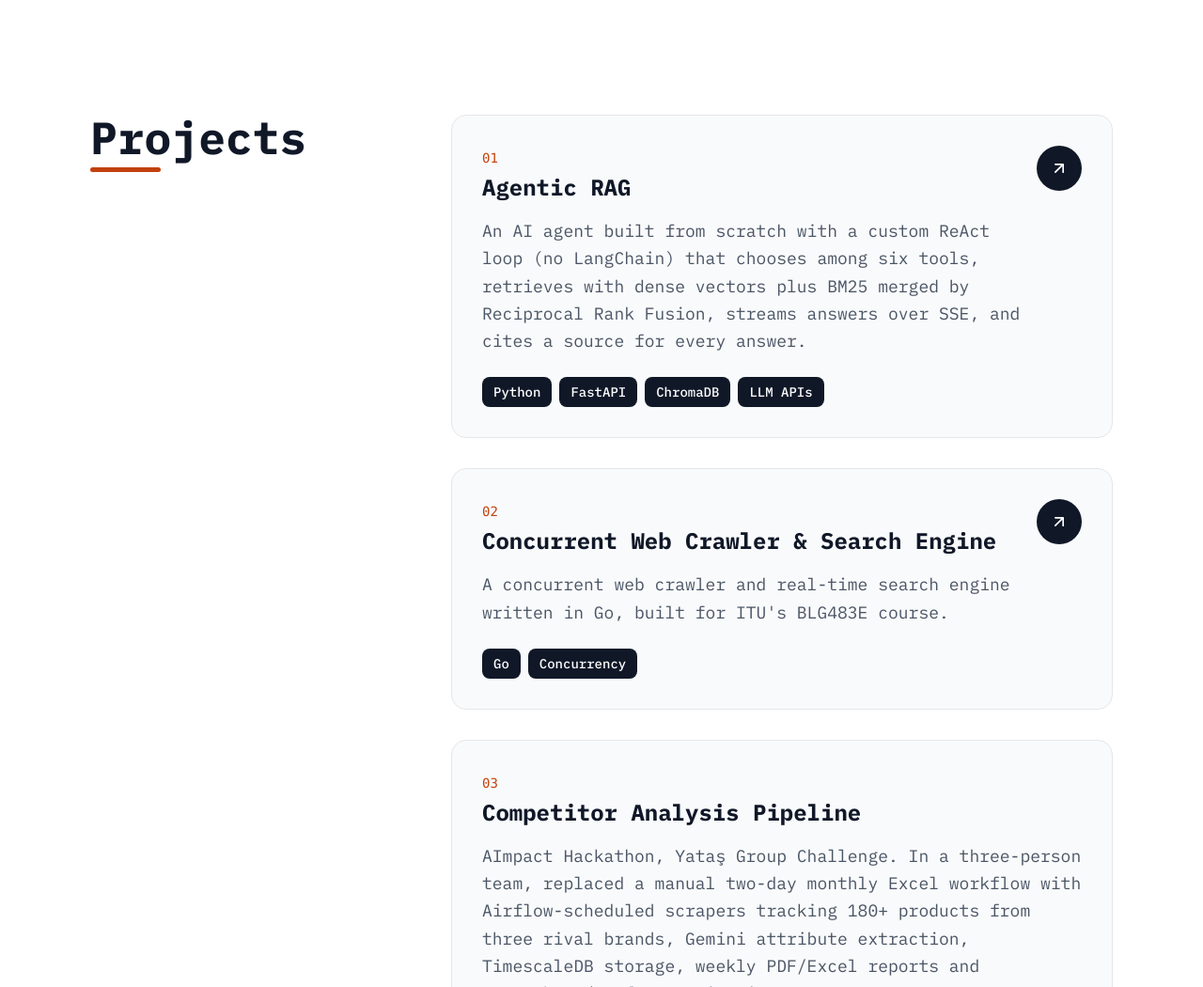
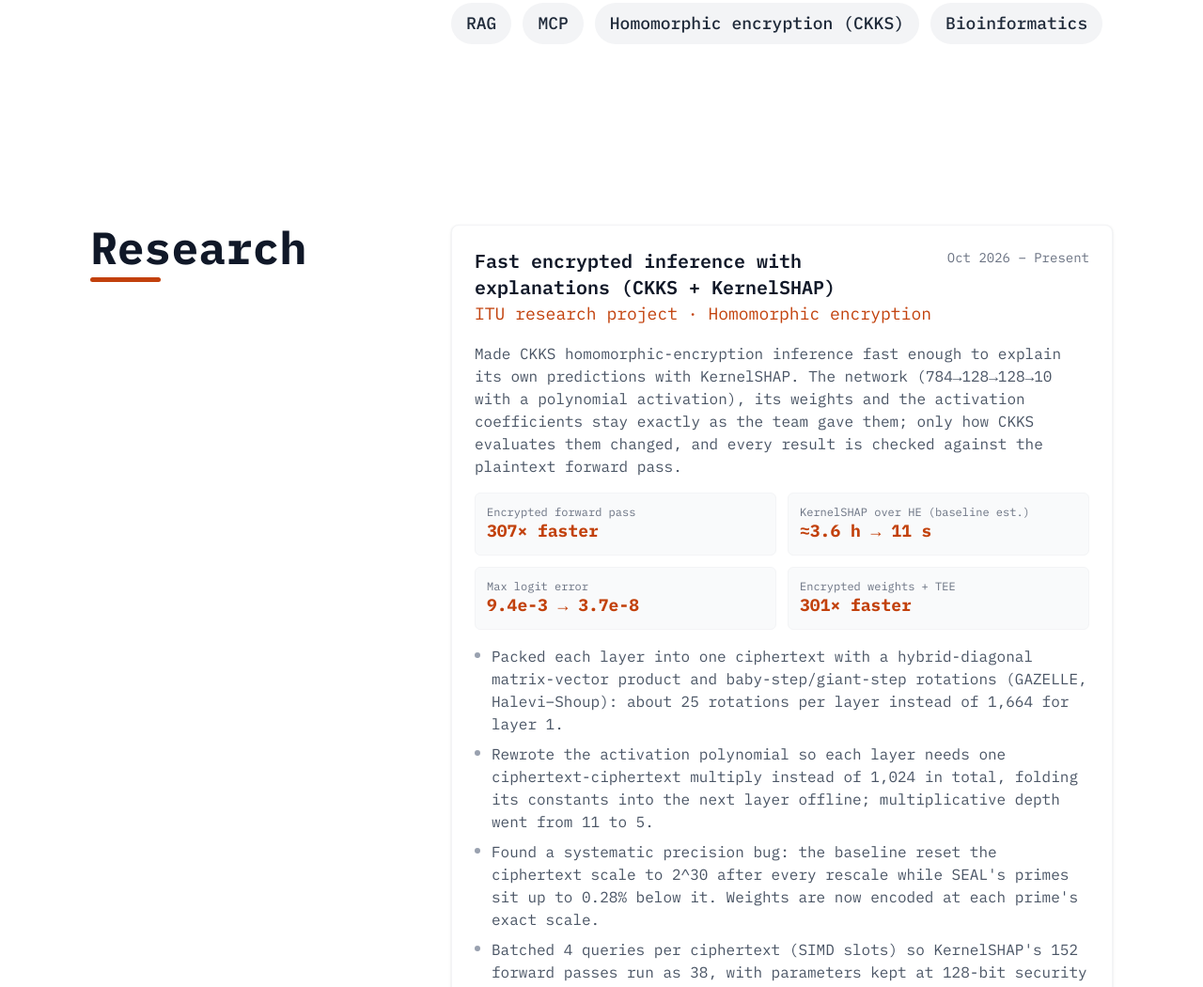
Before and after one commit to ceydaakin/personal-website, an Astro site: page / in a window 1280 px wide. Shown: the part 1750-2800 px from the top of the page at 94% size. Built offline with nearby package versions, Linux system fonts and the light colour scheme; Astro itself is replaced by a stand-in of ours.

Commit message:
feat: add Research section with CKKS inference and Lactobacillus genomics
The site listed engineering work only; the two research tracks were
missing.

New Research section (component + config array, linked from header and
footer nav), placed before Projects:
- CKKS + KernelSHAP: measured numbers from the research repo's README
  (Apple Silicon, single core, Pyfhel 3.5.0): 307x faster encrypted
  forward, 301x for encrypted weights + TEE, logit error 9.4e-3 to
  3.7e-8, KernelSHAP from an estimated 3.6 h to 11 s. Repo is private,
  so no code link; partner and team names left out.
- Comparative genomics: 30-genome lactic acid bacteria pipeline from
  the CV entry and the public genomics-pipeline repo, linked.

Metric tiles use two columns: four columns wrapped values like
"3.6 h -> 11 s" in the monospace face at 1024-1280 px.

Verified: astro build; no clipped headings or tiles and no horizontal
scroll from 360 to 1536 px.

```diff
--- a/src/components/Footer.astro
+++ b/src/components/Footer.astro
@@ -1,6 +1,7 @@
 ---
 import { siteConfig } from "../config";
 
+const hasResearch = siteConfig.research && siteConfig.research.length > 0;
 const hasProjects = siteConfig.projects && siteConfig.projects.length > 0;
 const hasExperience = siteConfig.experience && siteConfig.experience.length > 0;
 const hasEducation = siteConfig.education && siteConfig.education.length > 0;
@@ -131,6 +132,16 @@ const hasEducation = siteConfig.education && siteConfig.education.length > 0;
             >About</a
           >
           {
+            hasResearch && (
+              <a
+                href="#research"
+                class="text-sm text-gray-600 hover:text-gray-800 transition-colors"
+              >
+                Research
+              </a>
+            )
+          }
+          {
             hasProjects && (
               <a
                 href="#projects"
--- a/src/components/Header.astro
+++ b/src/components/Header.astro
@@ -1,6 +1,7 @@
 ---
 import { siteConfig } from "../config";
 
+const hasResearch = siteConfig.research && siteConfig.research.length > 0;
 const hasProjects = siteConfig.projects && siteConfig.projects.length > 0;
 const hasExperience = siteConfig.experience && siteConfig.experience.length > 0;
 const hasEducation = siteConfig.education && siteConfig.education.length > 0;
@@ -20,6 +21,18 @@ const hasEducation = siteConfig.education && siteConfig.education.length > 0;
           About
         </a>
       </li>
+      {
+        hasResearch && (
+          <li>
+            <a
+              href="#research"
+              class="text-gray-700 hover:text-black transition-colors font-medium"
+            >
+              Research
+            </a>
+          </li>
+        )
+      }
       {
         hasProjects && (
           <li>
--- /dev/null
+++ b/src/components/Research.astro
@@ -0,0 +1,92 @@
+---
+import { siteConfig } from "../config";
+const hasResearch = siteConfig.research && siteConfig.research.length > 0;
+---
+
+{
+  hasResearch && (
+    <section id="research" class="p-8 sm:p-12 md:p-16 lg:p-24">
+      <div>
+        <div class="grid grid-cols-1 lg:grid-cols-12 gap-8 lg:gap-16 items-start">
+          <div class="lg:col-span-4">
+            <h2 class="text-3xl sm:text-4xl md:text-5xl lg:text-4xl xl:text-5xl 2xl:text-6xl font-bold text-gray-900">
+              Research
+            </h2>
+            <div
+              class="w-[75px] h-[5px] mt-2 rounded-full"
+              style={`background-color: ${siteConfig.accentColor}`}
+            />
+          </div>
+
+          <div class="lg:col-span-8">
+            <div class="space-y-8">
+              {siteConfig.research.map((item) => (
+                <article class="bg-white rounded-lg shadow-sm border border-gray-100 p-4 sm:p-5 md:p-6">
+                  <div class="flex flex-col sm:flex-row sm:items-start sm:justify-between gap-2 mb-4">
+                    <div>
+                      <h3 class="text-lg sm:text-xl font-semibold text-gray-900">
+                        {item.title}
+                      </h3>
+                      <p class="text-base sm:text-lg" style={`color: ${siteConfig.accentColor}`}>
+                        {item.group}
+                      </p>
+                    </div>
+                    <span class="text-xs sm:text-sm text-gray-500 sm:whitespace-nowrap">
+                      {item.dateRange}
+                    </span>
+                  </div>
+
+                  <p class="text-sm sm:text-base text-gray-600 mb-4">{item.summary}</p>
+
+                  {item.metrics && item.metrics.length > 0 && (
+                    <dl class="grid grid-cols-1 sm:grid-cols-2 gap-3 mb-4">
+                      {item.metrics.map((m) => (
+                        <div class="rounded-md bg-gray-50 border border-gray-100 p-3">
+                          <dt class="text-xs text-gray-500">{m.label}</dt>
+                          <dd class="text-lg font-bold leading-snug tabular-nums" style={`color: ${siteConfig.accentColor}`}>
+                            {m.value}
+                          </dd>
+                        </div>
+                      ))}
+                    </dl>
+                  )}
+
+                  <ul class="space-y-2">
+                    {item.bullets.map((bullet) => (
+                      <li class="flex items-start">
+                        <span class="inline-block w-1.5 h-1.5 rounded-full bg-gray-400 mt-2 mr-3 flex-shrink-0" />
+                        <span class="text-sm sm:text-base text-gray-600">{bullet}</span>
+                      </li>
+                    ))}
+                  </ul>
+
+                  {item.skills && item.skills.length > 0 && (
+                    <div class="flex flex-wrap gap-1.5 sm:gap-2 pt-4">
+                      {item.skills.map((skill) => (
+                        <span class="px-2.5 sm:px-3 py-1 bg-gray-900 text-white rounded-md text-xs sm:text-sm font-medium">
+                          {skill}
+                        </span>
+                      ))}
+                    </div>
+                  )}
+
+                  {item.link && (
+                    <a
+                      href={item.link}
+                      target="_blank"
+                      rel="noopener noreferrer"
+                      class="inline-block mt-4 text-sm font-medium underline underline-offset-4"
+                      style={`color: ${siteConfig.accentColor}`}
+                    >
+                      View code
+                    </a>
+                  )}
+                </article>
+              ))}
+            </div>
+          </div>
+        </div>
+      </div>
+    </section>
+  )
+}
--- a/src/config.ts
+++ b/src/config.ts
@@ -12,7 +12,7 @@ export const siteConfig = {
     github: "https://github.com/ceydaakin",
   },
   aboutMe:
-    "I'm a Computer Engineering student at Istanbul Technical University with over a year of professional experience across three roles. I design and operate a Go microservice backend on a self-managed Kubernetes cluster, build the integrations layer of an AI agent platform, and ship data pipelines with monitoring and alerting built in. I like owning a problem end to end, failure cases included: retries with backoff, alerts that fire only when an outage is real, and queries that are refused before they scan a whole collection.",
+    "I'm a Computer Engineering student at Istanbul Technical University with over a year of professional experience across three roles. I design and operate a Go microservice backend on a self-managed Kubernetes cluster, build the integrations layer of an AI agent platform, and ship data pipelines with monitoring and alerting built in. On the research side I work on fast encrypted inference with homomorphic encryption (CKKS) and on comparative genomics of lactic acid bacteria. I like owning a problem end to end, failure cases included: retries with backoff, alerts that fire only when an outage is real, and queries that are refused before they scan a whole collection.",
   skills: [
     "Go",
     "C++",
@@ -36,6 +36,52 @@ export const siteConfig = {
     "LLM agents",
     "RAG",
     "MCP",
+    "Homomorphic encryption (CKKS)",
+    "Bioinformatics",
+  ],
+  // Sources: ~/GitHub/ckks-xai-he README (measured on Apple Silicon, single core, Pyfhel 3.5.0)
+  // and the public genomics-pipeline repo + CV entry "Comparative Genomics Pipeline".
+  research: [
+    {
+      title: "Fast encrypted inference with explanations (CKKS + KernelSHAP)",
+      group: "ITU research project · Homomorphic encryption",
+      dateRange: "Oct 2026 – Present",
+      summary:
+        "Made CKKS homomorphic-encryption inference fast enough to explain its own predictions with KernelSHAP. The network (784→128→128→10 with a polynomial activation), its weights and the activation coefficients stay exactly as the team gave them; only how CKKS evaluates them changed, and every result is checked against the plaintext forward pass.",
+      metrics: [
+        { label: "Encrypted forward pass", value: "307× faster" },
+        { label: "KernelSHAP over HE (baseline est.)", value: "≈3.6 h → 11 s" },
+        { label: "Max logit error", value: "9.4e-3 → 3.7e-8" },
+        { label: "Encrypted weights + TEE", value: "301× faster" },
+      ],
+      bullets: [
+        "Packed each layer into one ciphertext with a hybrid-diagonal matrix-vector product and baby-step/giant-step rotations (GAZELLE, Halevi–Shoup): about 25 rotations per layer instead of 1,664 for layer 1.",
+        "Rewrote the activation polynomial so each layer needs one ciphertext-ciphertext multiply instead of 1,024 in total, folding its constants into the next layer offline; multiplicative depth went from 11 to 5.",
+        "Found a systematic precision bug: the baseline reset the ciphertext scale to 2^30 after every rescale while SEAL's primes sit up to 0.28% below it. Weights are now encoded at each prime's exact scale.",
+        "Batched 4 queries per ciphertext (SIMD slots) so KernelSHAP's 152 forward passes run as 38, with parameters kept at 128-bit security per the HE Security Standard.",
+        "Tests show real CKKS matches the plaintext model in both scenarios and batched queries never leak into each other.",
+      ],
+      skills: ["Python", "CKKS", "Pyfhel / Microsoft SEAL", "KernelSHAP", "NumPy"],
+    },
+    {
+      title: "Comparative genomics of Lactobacillus strains",
+      group: "Bioinformatics research · Manuscript in preparation",
+      dateRange: "2026",
+      summary:
+        "Automated a reproducible 30-genome analysis of lactic acid bacteria (Levilactobacillus local isolates against reference strains): genome quality, phylogeny, pangenome, CRISPR and bacteriocin mining, for a manuscript in preparation.",
+      metrics: [
+        { label: "Genomes", value: "30" },
+        { label: "Command to run it all", value: "1" },
+        { label: "Analysis stages", value: "10" },
+      ],
+      bullets: [
+        "One make run command discovers the genomes and runs BUSCO, Prokka, FastANI, Snippy, Panaroo, IQ-TREE and EggNOG-mapper end to end, each in its own conda environment, skipping steps whose output already exists.",
+        "Strain names are extracted from FASTA headers so every table and publication figure is labelled by strain; fixed bugs where same-species genomes overwrote each other's outputs and genomes sharing contig names were dropped.",
+        "Adds PCoA, core/accessory genome and Jaccard distance analyses and ML phylogenies with bootstrap support.",
+      ],
+      skills: ["Python", "R", "Conda", "BUSCO", "Prokka", "Panaroo", "IQ-TREE"],
+      link: "https://github.com/ceydaakin/genomics-pipeline",
+    },
   ],
   projects: [
     {
--- a/src/pages/index.astro
+++ b/src/pages/index.astro
@@ -3,6 +3,7 @@ import Header from "../components/Header.astro";
 import Hero from "../components/Hero.astro";
 import About from "../components/About.astro";
 import Projects from "../components/Projects.astro";
+import Research from "../components/Research.astro";
 import Experience from "../components/Experience.astro";
 import Education from "../components/Education.astro";
 import Footer from "../components/Footer.astro";
@@ -36,6 +37,7 @@ import "../styles/global.css";
     <section>
       <Hero />
       <About />
+      <Research />
       <Projects />
       <Experience />
       <Education />
```
